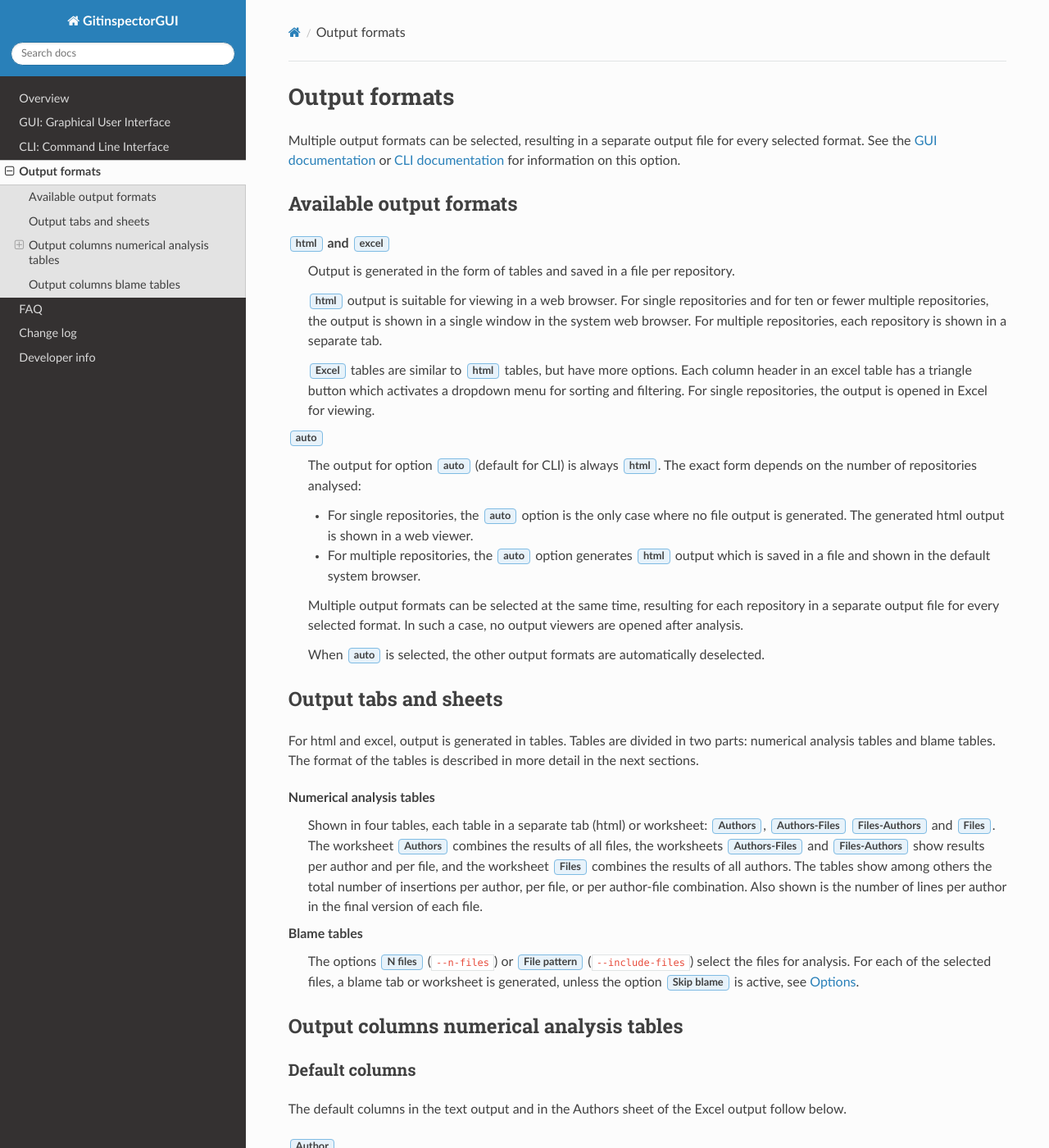
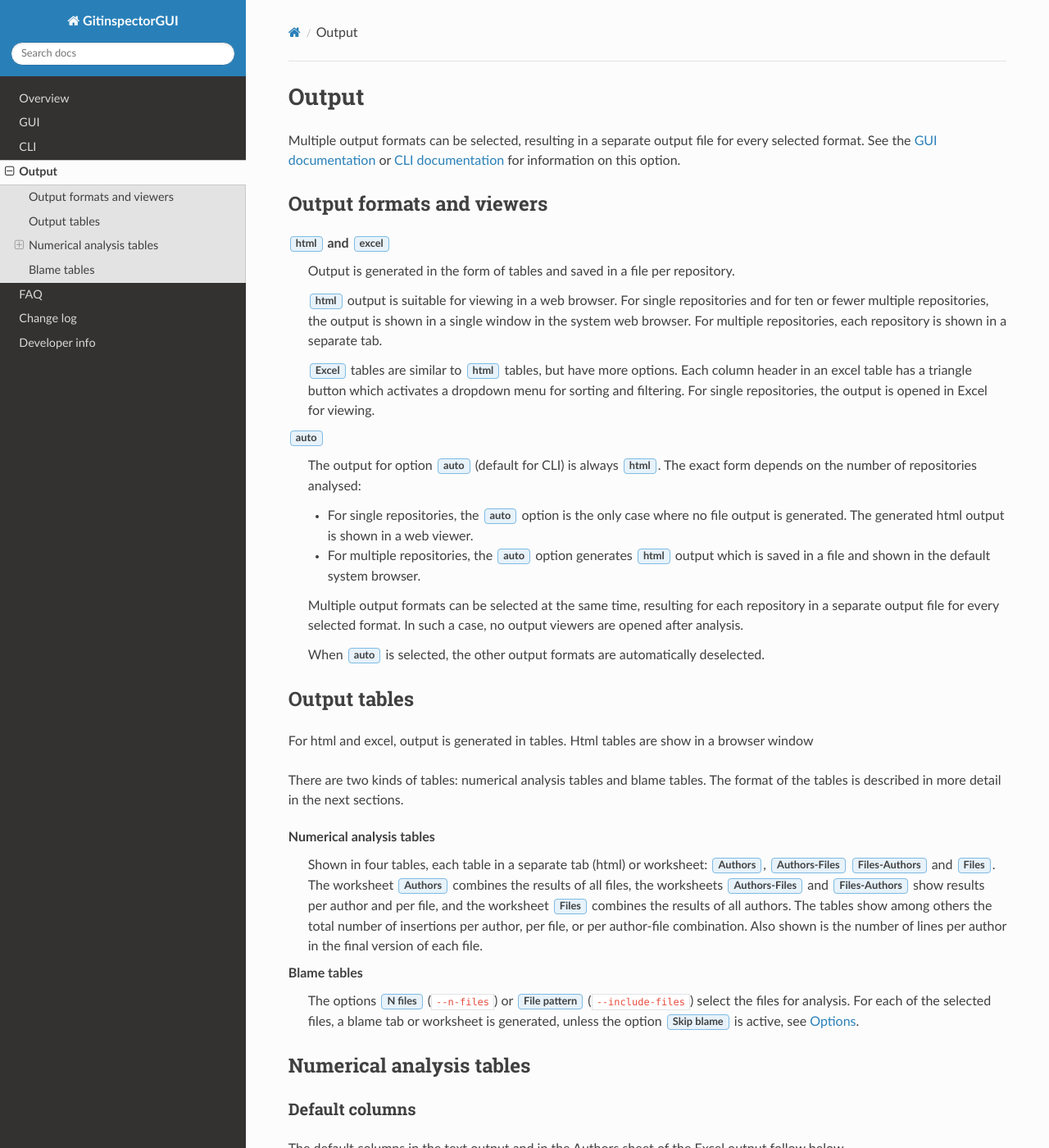
Before and after one commit to davbeek/gitinspectorgui-rtd, a Sphinx documentation site: the page built from docs/source/output.rst, in a window 1280 px wide and 1400 px high. Shown: the whole window at 82% size. Built offline with Sphinx 7.4.7 and the Read the Docs theme 3.1.0, drawn with Linux system fonts in a browser that asks for light colours; some of the changed text lies outside the part shown.

Commit message:
Start updating docs to new functionality

```diff
--- a/docs/source/cli.rst
+++ b/docs/source/cli.rst
@@ -203,7 +203,8 @@
 
 ``--subfolder``
   Restrict analysis of the files of the repository to the files in this folder
-  and its subfolders.
+  and its subfolders. Remove the subfolder from the path of the files in the
+  output.
 
 ``--since DATE``
   Only show statistics for commits more recent than a specific date. The
--- a/docs/source/conf.py
+++ b/docs/source/conf.py
@@ -9,7 +9,7 @@
 project = "GitinspectorGUI"
 author = "GitinspectorGUI Team"
 copyright = "GitinspectorGUI Team"
-version = "0.3"
+version = "0.4"
 release = version
 
 # -- General configuration ---------------------------------------------------
--- a/docs/source/index.rst
+++ b/docs/source/index.rst
@@ -5,9 +5,9 @@
   :maxdepth: 2
 
   overview
-  gui
-  cli
-  output-formats
+  GUI <gui>
+  CLI <cli>
+  output
   FAQ <faq>
   changelog
   develop
--- a/docs/source/output-formats.rst
+++ b/docs/source/output.rst
@@ -1,11 +1,11 @@
-Output formats
-==============
+Output
+======
 Multiple output formats can be selected, resulting in a separate output file for
 every selected format. See the :ref:`GUI documentation <output-formats-gui>` or
 :ref:`CLI documentation <output-formats-cli>` for information on this option.
 
-Available output formats
-------------------------
+Output formats and viewers
+--------------------------
 :guilabel:`html` and :guilabel:`excel`
   Output is generated in the form of tables and saved in a file per repository.
 
@@ -39,11 +39,14 @@
   deselected.
 
 
-Output tabs and sheets
-----------------------
-For html and excel, output is generated in tables. Tables are divided in two
-parts: numerical analysis tables and blame tables. The format of the tables is
-described in more detail in the next sections.
+Output tables
+-------------
+For html and excel, output is generated in tables. Html tables are show in a
+browser window
+
+
+There are two kinds of tables: numerical analysis tables and blame tables. The
+format of the tables is described in more detail in the next sections.
 
 Numerical analysis tables
   Shown in four tables, each table in a separate tab (html) or worksheet:
@@ -63,8 +66,8 @@
   :guilabel:`Skip blame` is active, see :ref:`blame-sheets-cli`.
 
 
-Output columns numerical analysis tables
-----------------------------------------
+Numerical analysis tables
+-------------------------
 
 Default columns
 ^^^^^^^^^^^^^^^
@@ -183,8 +186,9 @@
   Scaled percentage of :guilabel:`Insertions %`.
 
 
-Output columns blame tables
----------------------------
+Blame tables
+------------
+
 :guilabel:`ID`
   ID of the author shown in the second column. The author with ID 1 is the
   author of the most lines in the file. The author with ID 2 is the author of
```
Also changed, not shown: docs/source/gui.rst (+56 -56 lines), docs/source/_files/gui.png.
